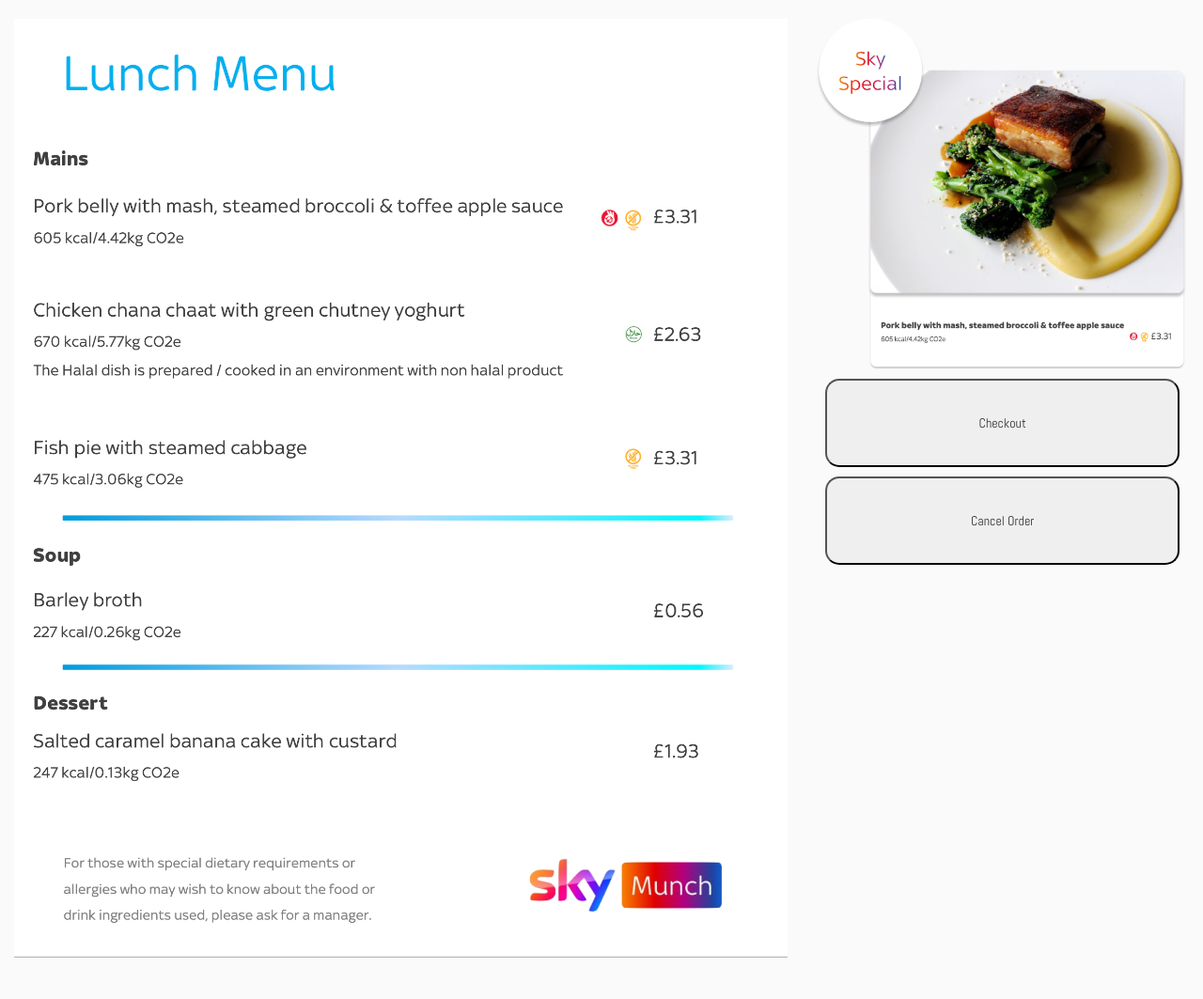
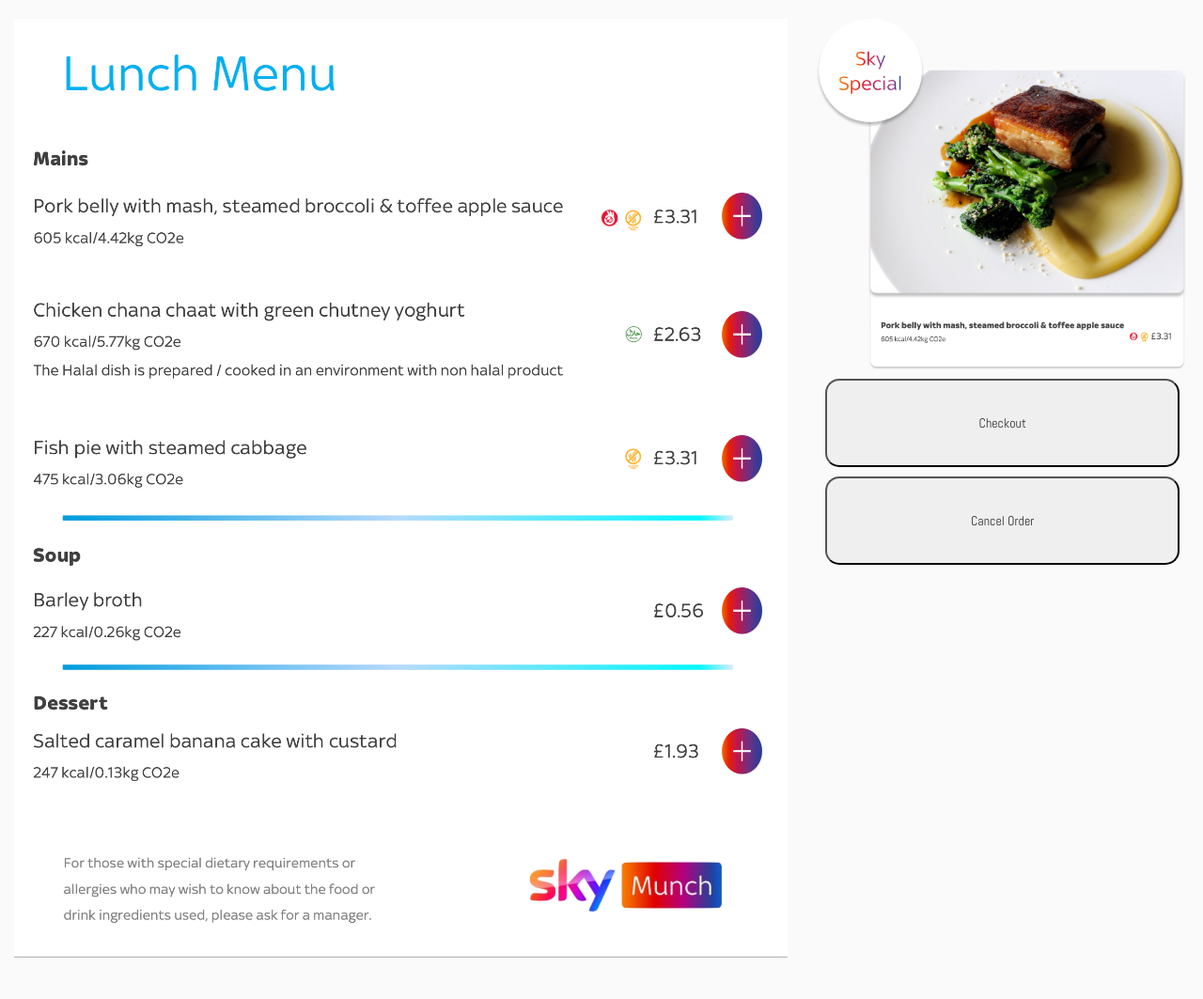
Before and after one commit to David-Abidoye/Sky-Munch, a Flask app: page /menu in a window 1280 px wide. Shown: the part 70-1133 px from the top of the page at 94% size. Run offline with Flask 3, Linux system fonts and the light colour scheme; some libraries are stand-ins or nearby versions.

Commit message:
Adds the html for the menu image and pop up window

```diff
--- a/application/templates/menu.html
+++ b/application/templates/menu.html
@@ -6,8 +6,28 @@
     <div class="row h-100">
         <div class="col-lg-8 left-container">
             <!-- add content for menu -->
-            <a href="#"><img src="../static/images/Menu.png" class="Menu-img" width="100%" height = '100%' alt="Menu for Restaurant"></a>
+            <a href="#"><img src="images/Menu.png" class="Menu-img" width="100%" height = '100%' alt="Menu for Restaurant"></a>
+            <!-- overlay pics -->
+             <img src="images/Add_to_order.png" class="overlay-img" id="triggerImage" alt="Overlay image">
+             <img src="images/Add_to_order1.png" class="overlay-img1" alt="Overlay image">
+             <img src="images/Add_to_order2.png" class="overlay-img2" alt="Overlay image">
+             <img src="images/Add_to_order3.png" class="overlay-img3" alt="Overlay image">
+             <img src="images/Add_to_order4.png" class="overlay-img4" alt="Overlay image">
         </div>
+
+        <div id="myModal" class="modal">
+            <div class="modal-content">
+                <span class="close">&times;</span>
+                <!-- Modal Title -->
+                <h3 id="modalTitle">Order Confirmation</h3>
+                <br>
+                <!-- Modal Text Message -->
+                <p id="modalText">Your order has been successfully added to the cart!</p>
+            </div>
+        </div>
+
+
+
         <div class="col-lg-4 d-flex flex-column p-0">
             <div class="top-right-container">
                 <!-- Add content -->
```
